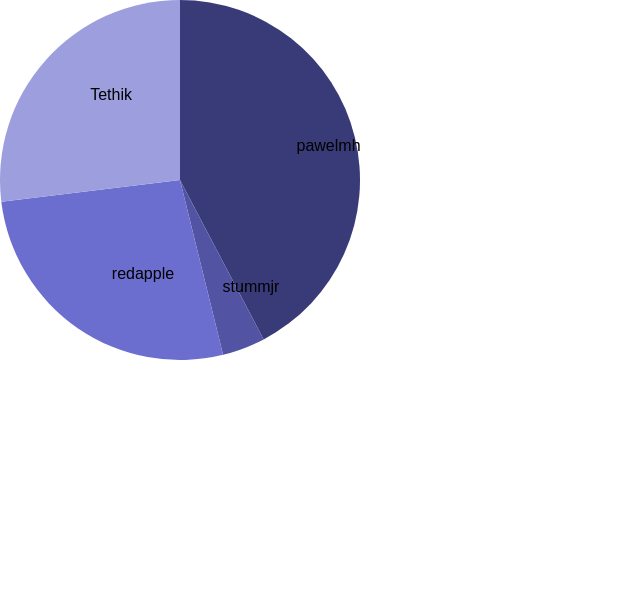
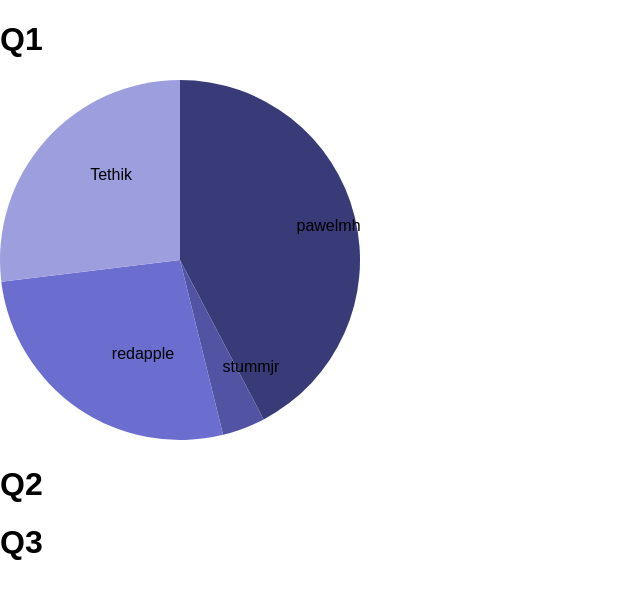
Before and after one commit to Neurrone/CS3219-Assignment-4-GIT-Hub-Viz, a plain HTML site: page skeleton.html in a window 1280 px wide. Shown: the whole page, without its empty margins (0-640 px from the left). Drawn offline with Linux system fonts and the light colour scheme.

Commit message:
Add question numbers and placeholders

```diff
--- a/skeleton.html
+++ b/skeleton.html
@@ -6,7 +6,9 @@
     <link rel="stylesheet" href="normalize.css">
   </head>
   <body>
-    <div id="chart1"></div>
+    <h1>Q1</h1><div id="chart1"></div>
+    <h1>Q2</h1><div id="chart2"></div>
+    <h1>Q3</h1><div id="chart3"></div>
     <script src="d3.min.js"></script>
     <script src="skeleton.js"></script>
 
```
